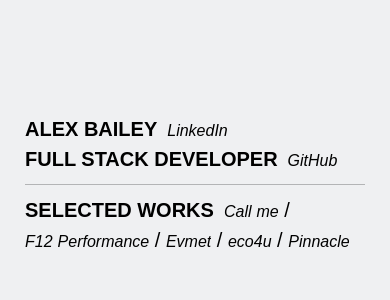
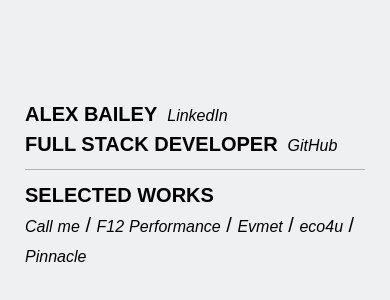
Before and after one commit to Bailey30/portfolio, a React (Create React App) app: page / in a window 390 px wide. Shown: the part 238-538 px from the top of the page. Built offline with nearby package versions, Linux system fonts and the light colour scheme.

Commit message:
line on landing

```diff
--- a/src/components/bio/styles.module.scss
+++ b/src/components/bio/styles.module.scss
@@ -209,6 +209,6 @@
         }
     }
     @media (max-width: 750px) {
-        width: unset;
+        // width: unset;
     }
 }
```
